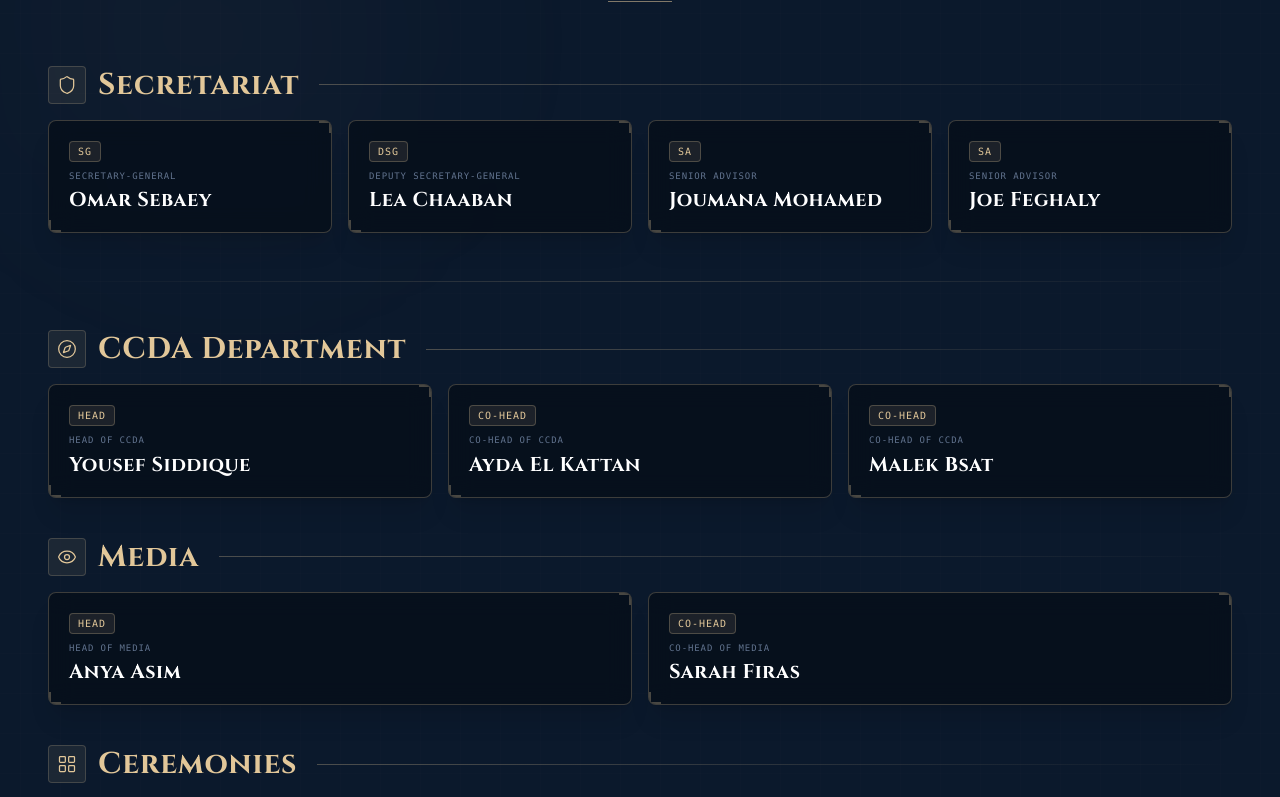
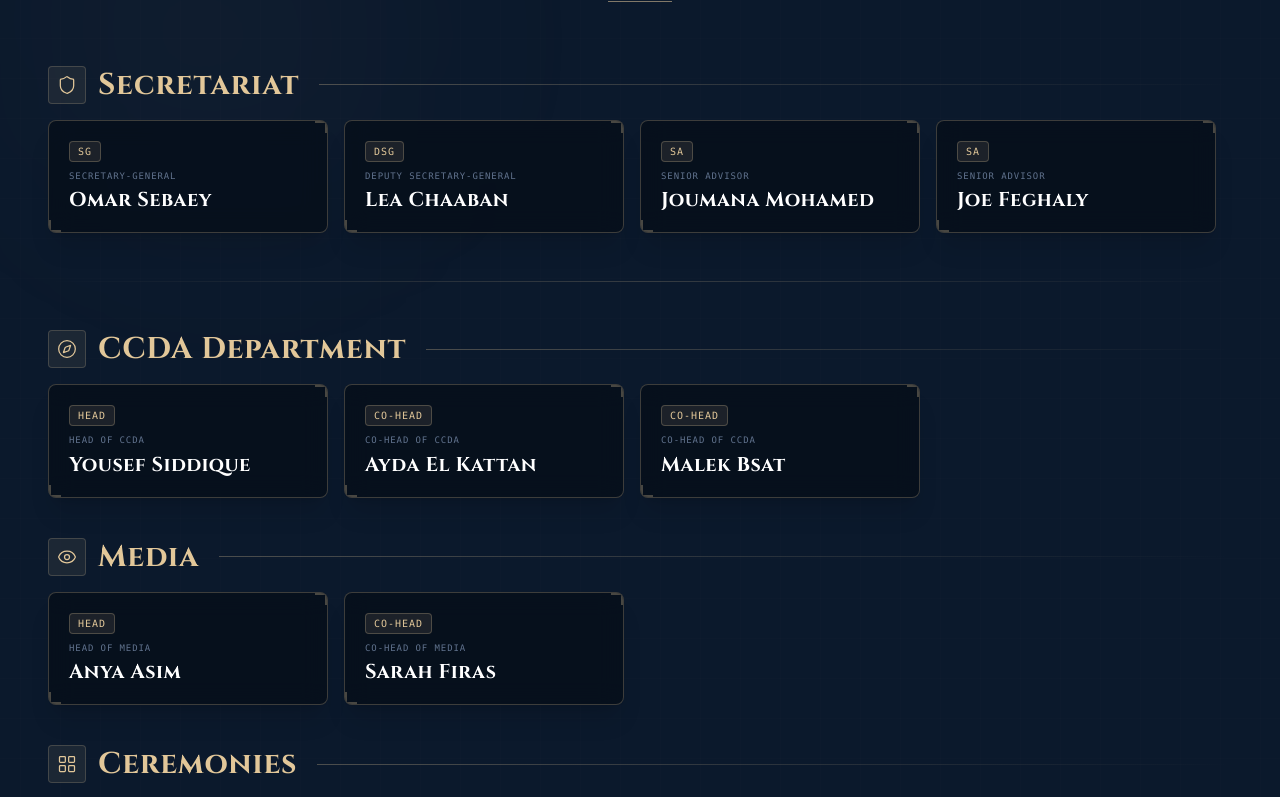
Before and after one commit to adam382010-svg/test-forma, a Next.js app: page / in a window 1280 px wide. Shown: the part 3540-4337 px from the top of the page. Built offline with nearby package versions, Linux system fonts and the light colour scheme.

Commit message:
Add files via upload

```diff
--- a/src/components/ExecutiveBoard.js
+++ b/src/components/ExecutiveBoard.js
@@ -106,7 +106,7 @@ const departments = [
 /* ─── Member Card ────────────────────────────────────────────────────── */
 function MemberCard({ badge, name, title }) {
   return (
-    <div className="relative p-5 rounded-lg bg-[#060E1A]/80 border border-[#E2C799]/25 backdrop-blur-md shadow-xl overflow-hidden group hover:border-[#E2C799]/55 transition-all duration-300 hover:scale-[1.02] flex flex-col justify-center flex-1 min-w-0">
+    <div className="relative p-5 rounded-lg bg-[#060E1A]/80 border border-[#E2C799]/25 backdrop-blur-md shadow-xl overflow-hidden group hover:border-[#E2C799]/55 transition-all duration-300 hover:scale-[1.02] flex flex-col justify-center" style={{ minWidth: '200px', maxWidth: '280px', flex: '1 1 200px' }}>
       {/* Corner accents */}
       <div className="absolute top-0 right-0 w-3 h-3 border-t-2 border-r-2 border-[#E2C799]/30" />
       <div className="absolute bottom-0 left-0 w-3 h-3 border-b-2 border-l-2 border-[#E2C799]/30" />
@@ -117,7 +117,7 @@ function MemberCard({ badge, name, title }) {
       <span className="text-[9px] font-mono text-slate-500 uppercase tracking-widest mb-1">
         {title}
       </span>
-      <h3 className="font-serif text-xl font-bold text-white tracking-wide leading-tight">
+      <h3 className="font-serif text-xl font-bold text-white tracking-wide leading-tight break-words">
         {name}
       </h3>
     </div>
@@ -141,7 +141,7 @@ function DepartmentRow({ dept }) {
       </div>
 
       {/* Members side-by-side */}
-      <div className="flex flex-wrap gap-4">
+      <div className="flex flex-wrap gap-4 items-stretch">
         {dept.members.map((m, i) => (
           <MemberCard key={i} {...m} />
         ))}
```
